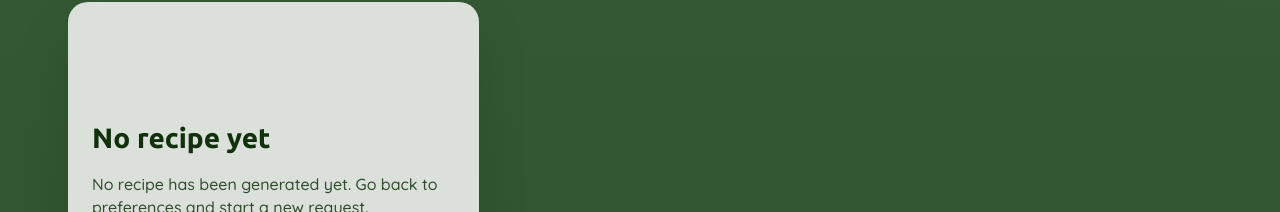
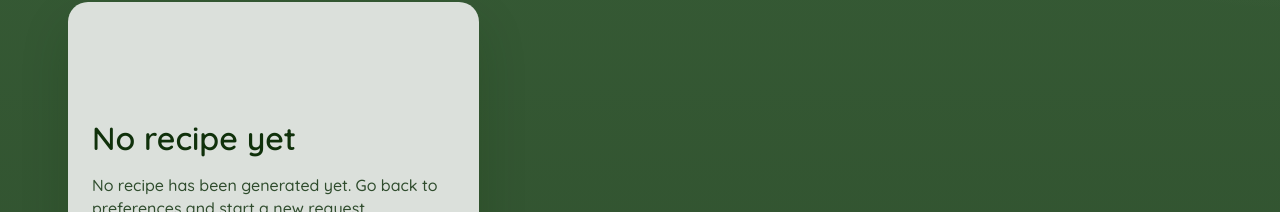
Before and after one commit to FatihYalcin42/code-cuisine, an Angular app: page /results in a window 1280 px wide. Shown: the part 486-698 px from the top of the page. Built offline with nearby package versions, Linux system fonts and the light colour scheme.

Commit message:
Update recipe card title typography

```diff
--- a/src/app/pages/results-page/results-page.scss
+++ b/src/app/pages/results-page/results-page.scss
@@ -156,11 +156,12 @@
 .recipe-card-title {
   margin: 0;
   color: #10310b;
-  font-family: 'Ubuntu', sans-serif;
-  font-size: clamp(1.75rem, 2vw, 2.25rem);
+  font-family: 'Quicksand', sans-serif;
+  font-size: 32px;
   font-style: normal;
-  font-weight: 700;
-  line-height: 1.05;
+  font-weight: 600;
+  letter-spacing: 0;
+  line-height: 1;
 }
 
 .recipe-card-description {
```
